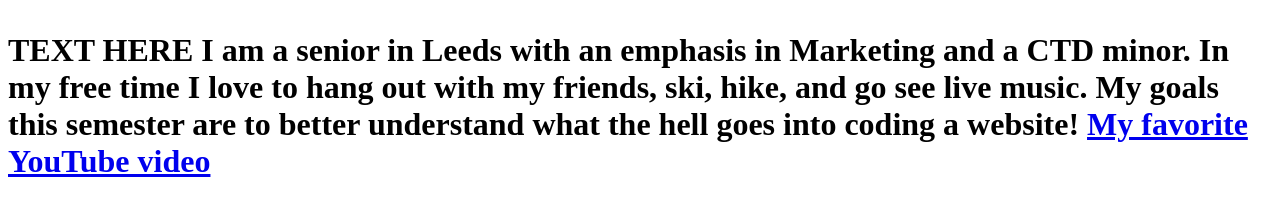
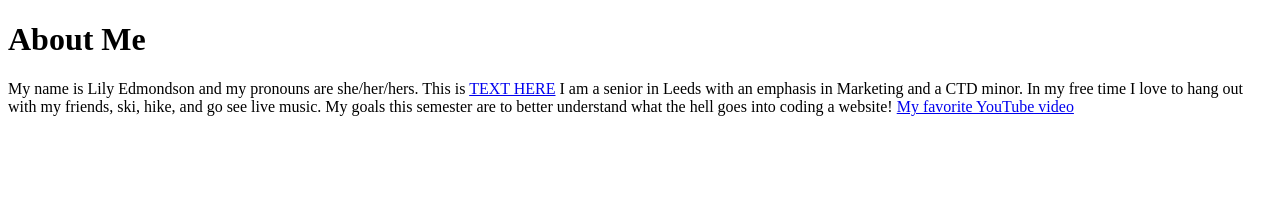
Before and after one commit to lilyeedmondson/lilyeedmondson.github.io, a plain HTML site: page index.html in a window 1280 px wide. Drawn offline with Linux system fonts and the light colour scheme.

Commit message:
Update index.html

```diff
--- a/index.html
+++ b/index.html
@@ -5,8 +5,8 @@
     </head>
     <body>
         <h1 style="font-family:verdana;">
-        <h1 About Me </h1>
+        <h1> About Me </h1>
             <p style="font-family:courier;">
-       <p My name is Lily Edmondson and my pronouns are she/her/hers. This is <a href="img/me.jpeg">TEXT HERE</a>  I am a senior in Leeds with an emphasis in Marketing and a CTD minor. In my free time I love to hang out with my friends, ski, hike, and go see live music. My goals this semester are to better understand what the hell goes into coding a website! <a href="https://www.youtube.com/shorts/kC0Ezw04KDs">My favorite YouTube video</a> </p>
+       <p> My name is Lily Edmondson and my pronouns are she/her/hers. This is <a href="img/me.jpeg">TEXT HERE</a>  I am a senior in Leeds with an emphasis in Marketing and a CTD minor. In my free time I love to hang out with my friends, ski, hike, and go see live music. My goals this semester are to better understand what the hell goes into coding a website! <a href="https://www.youtube.com/shorts/kC0Ezw04KDs">My favorite YouTube video</a> </p>
     </body>
     </html>
```
